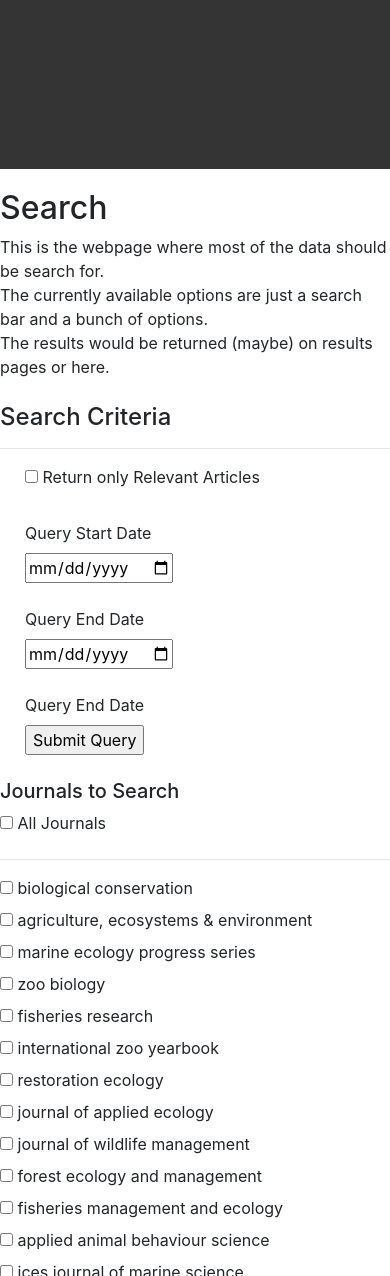
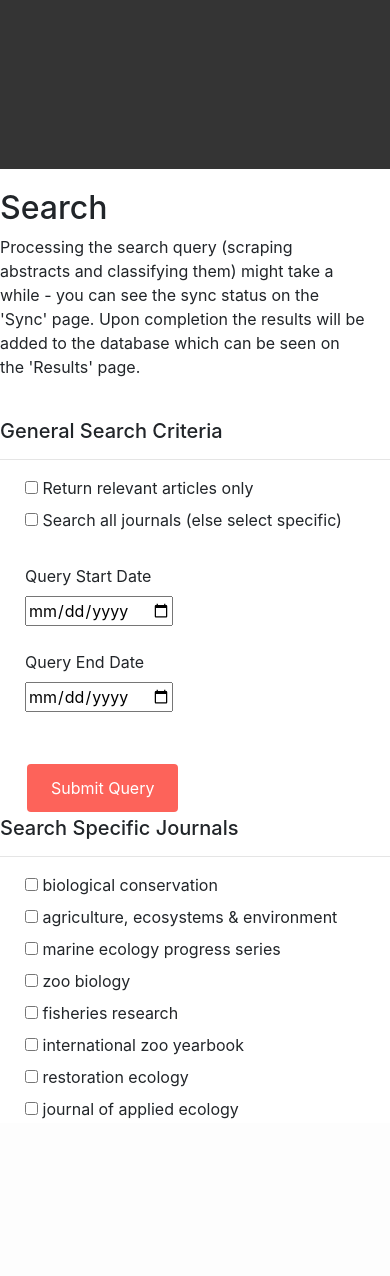
Before and after one commit to M4rukku/conservation_synthesis_github, a Flask app: page /search in a window 390 px wide; the page is wider, and only the part inside the window is pictured. Shown: the part 731-2007 px from the top of that part. After the commit the page ends 1854 px from the top of that part, so only its background shows below. Run offline with Flask 2, Linux system fonts and the light colour scheme; some libraries are stand-ins or nearby versions.

Commit message:
Enable post requests for search queries and improve search design

```diff
--- a/frontend/app.py
+++ b/frontend/app.py
@@ -1,9 +1,9 @@
-from flask import Flask, render_template
+from flask import Flask, render_template, request
 import pandas as pd
 
 app = Flask(__name__)
 
-#mock up content for the jounrals
+#mock up content for the journals
 def get_journals():
     #read in the frequency value, notice the relative path
     table = pd.read_json("../data/journal_data/journal_usage_frequency.pd.json")
@@ -21,6 +21,18 @@ def index():
 def search():
     return render_template('search.html',journal_name = get_journals())
 
+@app.route('/handle-query', methods=['POST'])
+def handle_query():
+    if request.form.get('relevant_only'):
+        print("yes relevant")
+    if request.form.get('all_journals'):
+        print("yes journals")
+    start_date = request.form['start_date']
+    end_date = request.form['end_date']
+    print(start_date)
+    print(end_date)
+    return search()
+
 @app.route('/results')
 def results():
     return render_template('results.html')
--- a/frontend/static/css/style.css
+++ b/frontend/static/css/style.css
@@ -7,8 +7,7 @@
 }
 
 .scroll {
-    width: 450px;
-    height: 400px;
+    height: 250px;
     background-color: white;
     overflow-y: scroll;
     text-align: left;
@@ -26,8 +25,24 @@ h2 {
 #grid_wrapper{
     display: flex;
 }
-#journal_selector {
-}
-#relevant_only_checkbox {
+
+#criteria {
     padding-left: 25px
 }
+
+#journals {
+    padding-left: 25px
+}
+
+#description {
+    padding-right: 25px;
+}
+
+#submit_query {
+    background-color: #FD635A;
+    border: none;
+    border-radius: 4px;
+    color: white;
+    padding: 12px 24px;
+    margin: 4px 2px;
+}
--- a/frontend/templates/search.html
+++ b/frontend/templates/search.html
@@ -2,52 +2,54 @@
 
 {% block content %}
     <h2>Search</h2>
-    <div>
-        {#this is for mocking purpose and would be remove in the future.#}
-        This is the webpage where most of the data should be search for. <br>
-        The currently available options are just a search bar and a bunch of
-        options. <br>
-        The results would be returned (maybe) on results pages or here.<br>
-        <br>
+    <div id="description">
+        <p> Processing the search query (scraping abstracts and classifying them)
+            might take a while - you can see the sync status on the 'Sync' page.
+            Upon completion the results will be added to the database
+            which can be seen on the 'Results' page.<br><br> </p>
     </div>
     <div>
-        <h4>Search Criteria</h4>
+        <form action="{{ url_for('handle_query') }}"" method="POST" enctype="multipart/form-data">
+            <div class="row">
+                <div class="col-md-5">
+                    <h5>General Search Criteria</h5>
                     <hr>
-        <form>
-            <div id="relevant_only_checkbox">
-                <input type="checkbox" id="relevant_only">
-                <label for="relevant_only">Return only Relevant
-                    Articles</label>
+                    <div id="criteria">
+                        <input type="checkbox" name="relevant_only">
+                        <label for="relevant_only">Return relevant articles only</label>
+                        <br/>
+                        <input type="checkbox" name="all_journals">
+                        <label for="all_journals">Search all journals (else select specific)</label>
                         <br/>
                         <br/>
                         <label for="start_date">Query Start Date</label> <br/>
-                <input id="start_date" type="date">
+                        <input name="start_date" type="date" required>
                         <br/>
                         <br/>
                         <label for="end_date">Query End Date</label> <br/>
-                <input id="end_date" type="date">
+                        <input name="end_date" type="date" required>
                         <br/>
                         <br/>
-                <label for="submit_query">Query End Date</label> <br/>
+                        <br/>
                         <input id="submit_query" type="submit" value="Submit Query">
                         <br/>
-                <br/>
                         </div>
-            <h5>Journals to Search</h5>
-            <div>
-                <input type="checkbox" id="all_journals">
-                <label for="all_journals">All Journals</label>
                     </div>
+                <div class="col-md-5">
+                    <h5>Search Specific Journals</h5>
                     <hr>
+                    <div id="journals">
                         <div id="grid_wrapper">
                             <div class="scroll" id="journal_selector">
                                 {% for journal in journal_name %}
-                        <input type="checkbox" id="{{ journal }}"/>
+                                    <input type="checkbox" name="{{ journal }}"/>
                                     <label>{{ journal }}</label>
                                     <br/>
                                 {% endfor %}
                             </div>
-
+                        </div>
+                    <div>
+                </div>
             </div>
         </form>
     </div>
```
Lines whose indentation alone changed are shown as unchanged.
